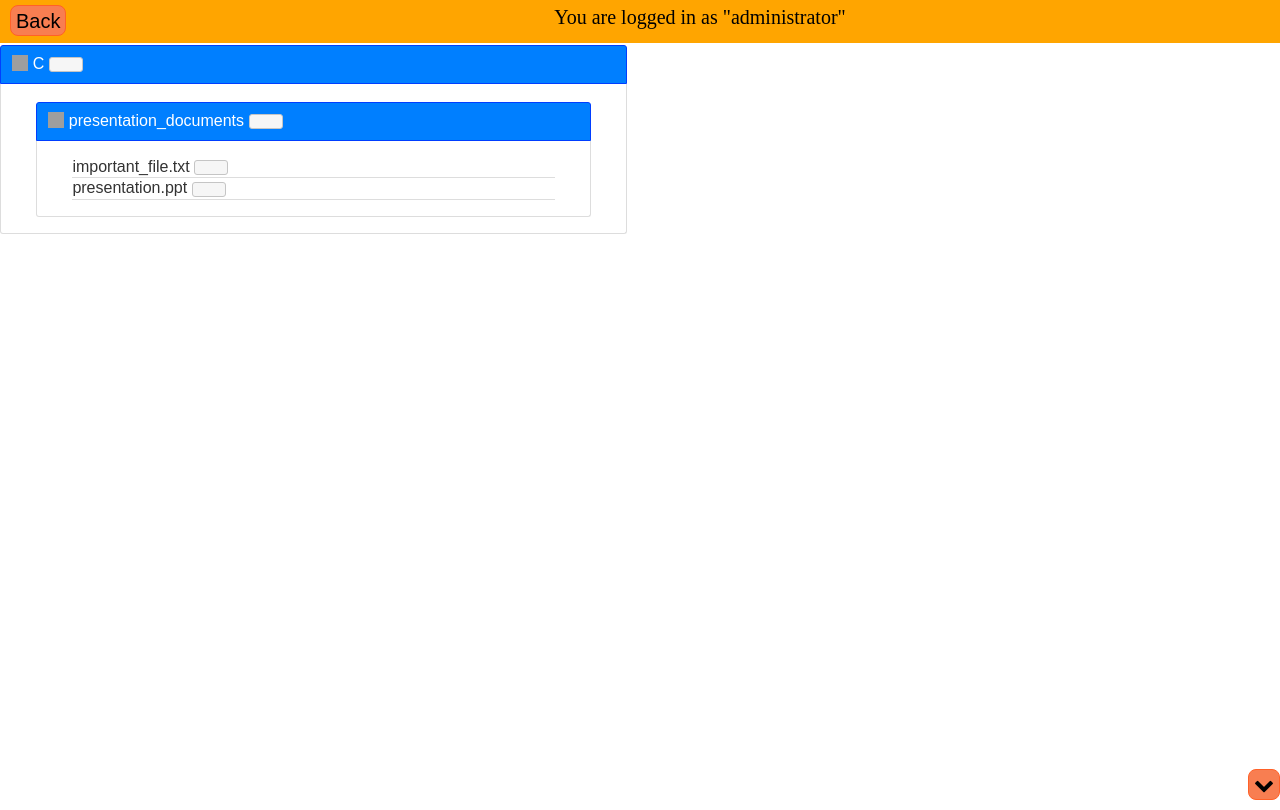
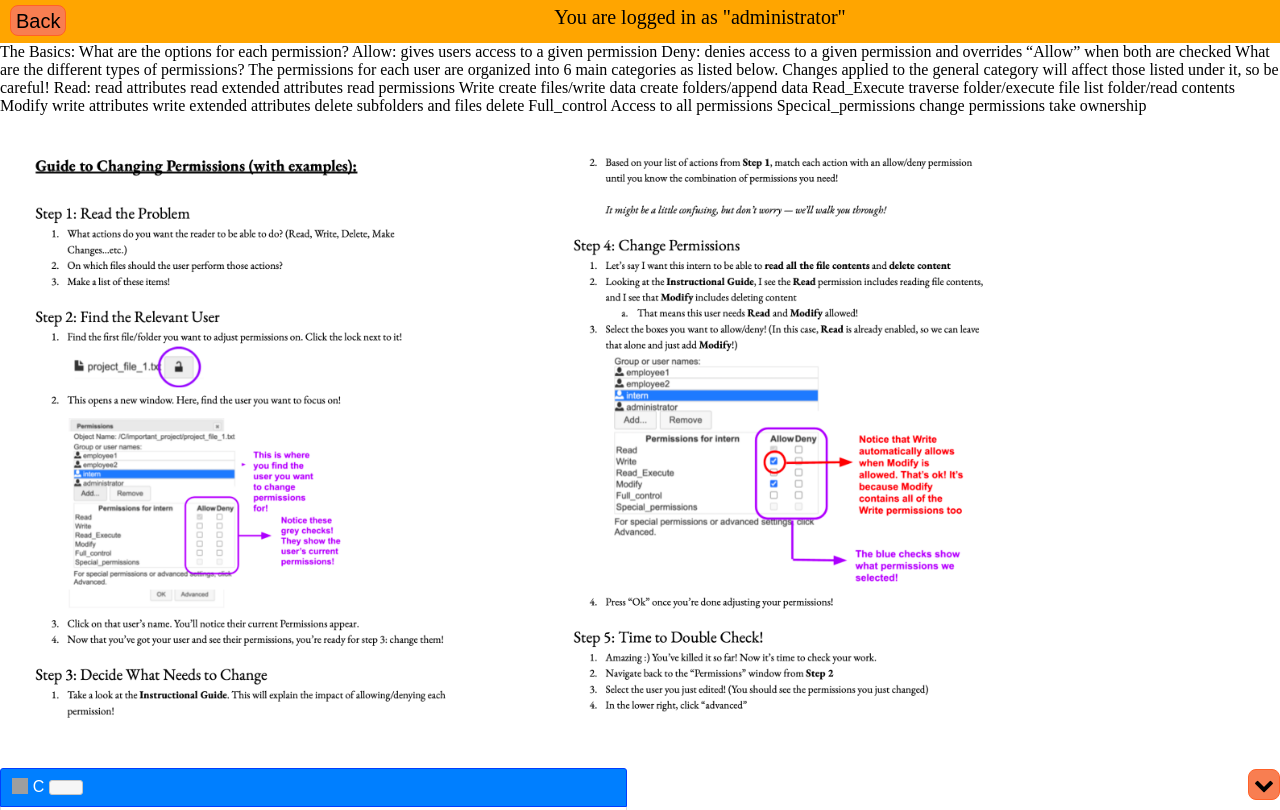
Before and after one commit to cse256-sp2023/problem-solving-project-mc-bri-maya, a website: page wrapper_remove_direct_permission.html in a window 1280 px wide. Shown: the top 810 px of the page. Drawn offline with nearby package versions, Linux system fonts and the light colour scheme; grey boxes are pictures that could not be loaded; a web font is replaced by a local one.

Commit message:
added instructions

```diff
--- a/fileperms_style.css
+++ b/fileperms_style.css
@@ -36,3 +36,10 @@
 .no-close .ui-dialog-titlebar-close {
     display: none;
 }
+
+#intern_subproject_permbutton {
+border-color: red;
+border-width: 2px;
+border-radius: 1px;
+
+}
--- a/view.js
+++ b/view.js
@@ -1,7 +1,11 @@
 // ---- Define your dialogs  and panels here ----
+$("#filestructure").before(`<img class="header-image" src="added_files/guide.png"/>`);
 
-
-
+for(let root_file of root_files) {
+    let file_elem = make_file_element(root_file)
+    $( "#filestructure" ).append( file_elem);
+}
+$(".header-image").css("max-width", "80%");
 // ---- Display file structure ----
 
 // (recursively) makes and returns an html element (wrapped in a jquery object) for a given file object
--- a/wrapper_remove_direct_permission.html
+++ b/wrapper_remove_direct_permission.html
@@ -60,6 +60,7 @@
             <br />
         </div>
         <div id="mturk-top-banner">
+
             <span id="mturk-top-banner-span-outer">
                 <span id="mturk-top-banner-span">
                     <div class="top-banner-div" id="mturk-top-banner-back-div">
@@ -83,6 +84,35 @@
             </span>
         </div>
         <div id="wrapper">
+
+            <div>            <p>The Basics:
+                What are the options for each permission?
+                Allow: gives users access to a given  permission
+                Deny: denies access to a given permission and overrides “Allow” when both are checked
+                What are the different types of permissions?
+                The permissions for each user are organized into 6 main categories as listed below.  Changes applied to the general category will affect those listed under it, so be careful!
+                Read:
+                read attributes
+                read extended attributes
+                read permissions
+                Write
+                create files/write data
+                create folders/append data
+                Read_Execute
+                traverse folder/execute file
+                list folder/read contents
+                Modify
+                write attributes
+                write extended attributes
+                delete subfolders and files
+                delete
+                Full_control
+                Access to all permissions
+                Specical_permissions
+                change permissions
+                take ownership
+                </p></div>
+
             <div data-app="gender-mag" data-mode="tracker" id="html-loc">
                 <!-- div where file and folder structure will be generated:-->
                 <div id="filestructure"></div>
@@ -95,13 +125,7 @@
                     <span id="perm_entry_username" class="ui-widget-content section"
                         style="width:200px;display:inline-block;"></span>
                     <button id="perm_entry_change_user" class="ui-button ui-widget ui-corner-all">Change...</button>
-                    <table id="perm_entry_table" class="ui-widget-content section">
-                        <tr id="perm_entry_header">
-                            <th id="perm_entry_header_p" width="99%">Permissions</th>
-                            <th id="perm_entry_header_allow">Allow</th>
-                            <th id="perm_entry_header_deny">Deny</th>
-                        </tr>
-                    </table>
+
                 </div>
                 <!-- structure for the Advanced dialog: -->
                 <div title="Advanced Security Settings" id="advdialog" style="overflow:hidden">
```
Also changed, not shown: added_files/guide.png (added).
